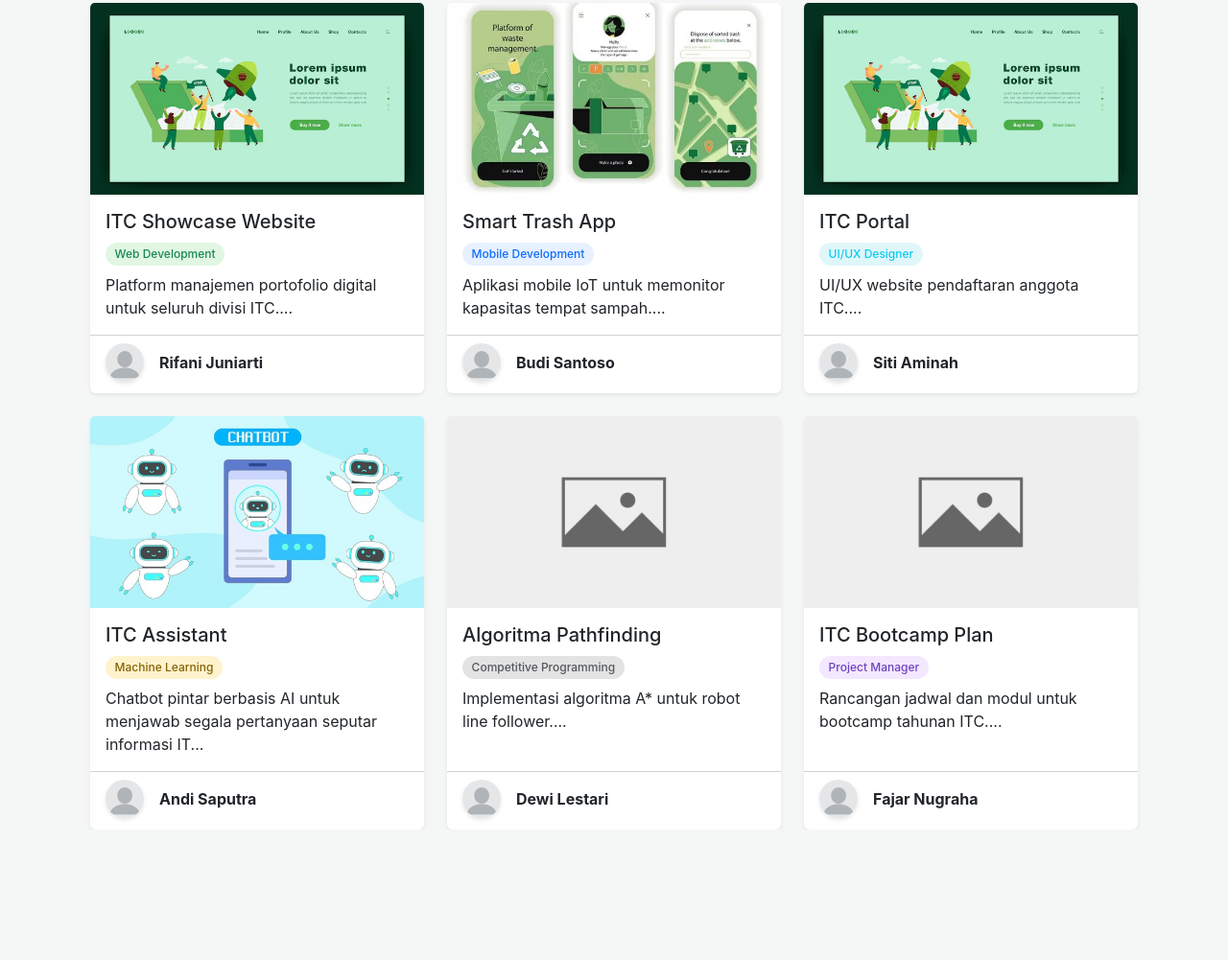
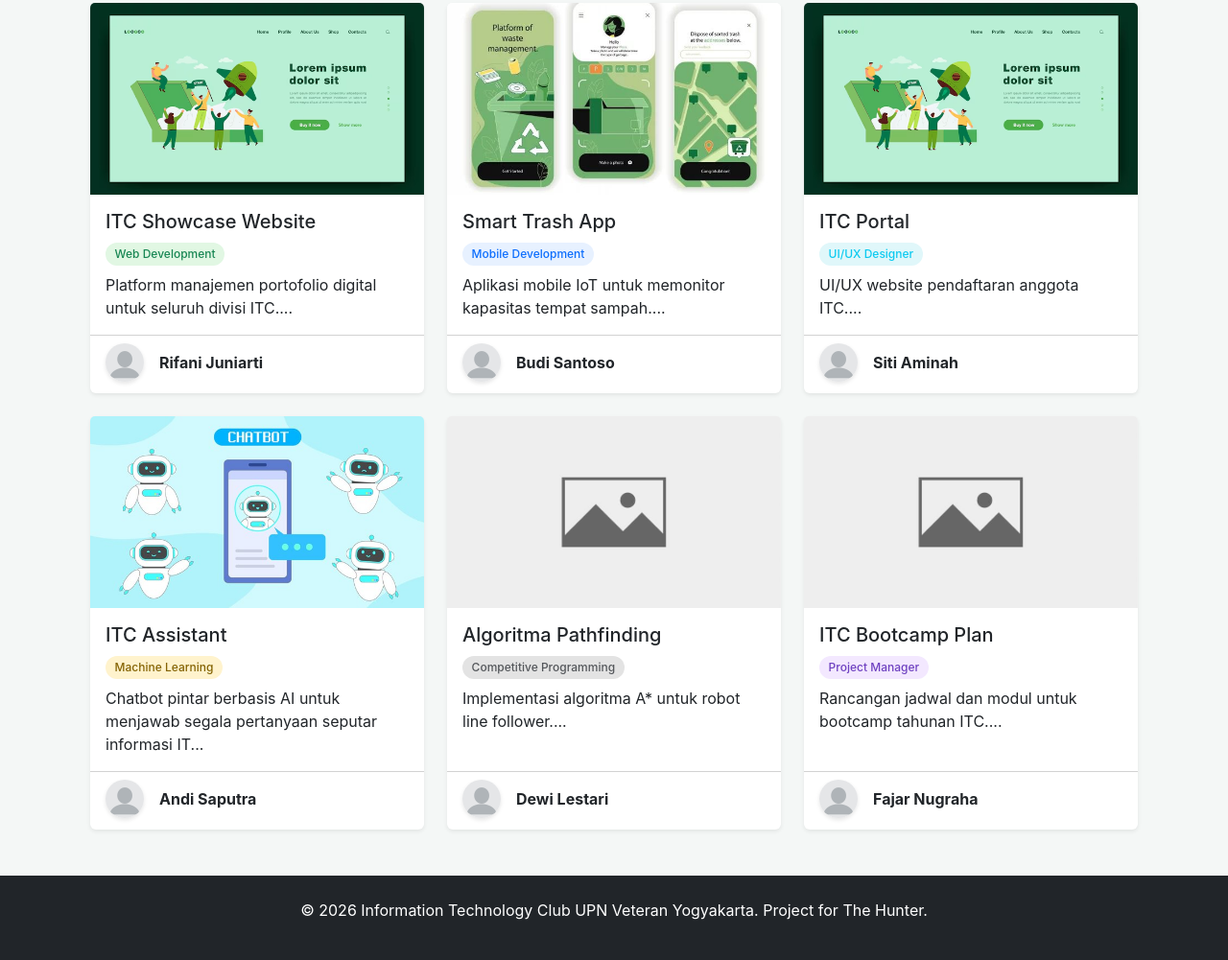
Before and after one commit to rifanijuni/showcase-itc, a website: page index.html in a window 1280 px wide. Shown: the part 303-1304 px from the top of the page at 96% size. Before the commit the page ends 1168 px from the top, so only its background shows below. Drawn offline with nearby package versions, Linux system fonts and the light colour scheme; some packages are replaced by stand-ins of ours; a script that the page names is missing.

Commit message:
feat: add footer

```diff
--- a/index.html
+++ b/index.html
@@ -135,6 +135,12 @@
         </div>
     </section>
 </main>
+
+<footer class="bg-dark text-white py-4 mt-5">
+    <div class="container center">
+        <p>&copy; 2026 Information Technology Club UPN Veteran Yogyakarta. Project for The Hunter.</p>
+    </div>
+</footer>
 
 <!-- Modal Input Project -->
 <div class="modal fade" id="modalInput" tabindex="-1" aria-hidden="true">
```
